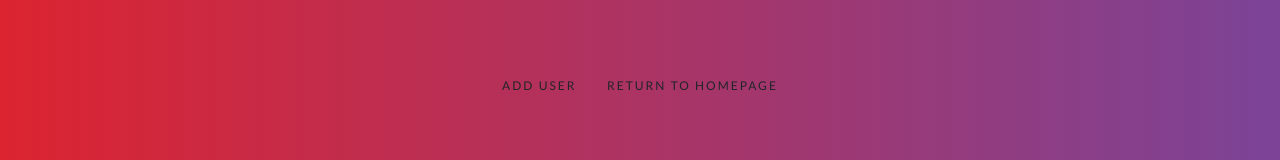
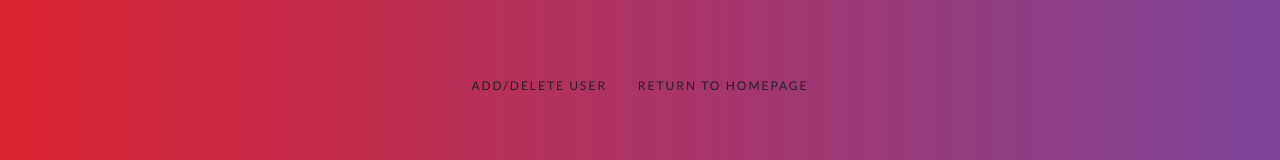
Before and after one commit to noahgriff99/smart-fridge, a website with bundled scripts: page startbootstrap-new-age-gh-pages/users.html in a window 1280 px wide. Shown: the part 591-751 px from the top of the page. Built offline with nearby package versions, Linux system fonts and the light colour scheme; a web font is replaced by a local one.

Commit message:
add/delete

```diff
--- a/startbootstrap-new-age-gh-pages/users.html
+++ b/startbootstrap-new-age-gh-pages/users.html
@@ -61,7 +61,7 @@
         <div class="row add-sub">
           <ul class="list-inline list-social">
 
-              <a href="addUser.html" class="btn btn-outline btn-xl js-scroll-trigger" style="font-size:12px; left: 50%">Add User</a>
+              <a href="addUser.html" class="btn btn-outline btn-xl js-scroll-trigger" style="font-size:12px; left: 50%">Add/Delete User</a>
               <a href="index.html" class="btn btn-outline btn-xl js-scroll-trigger" style="font-size:12px; left: 50%">Return to Homepage</a>
           </ul>
 
```
